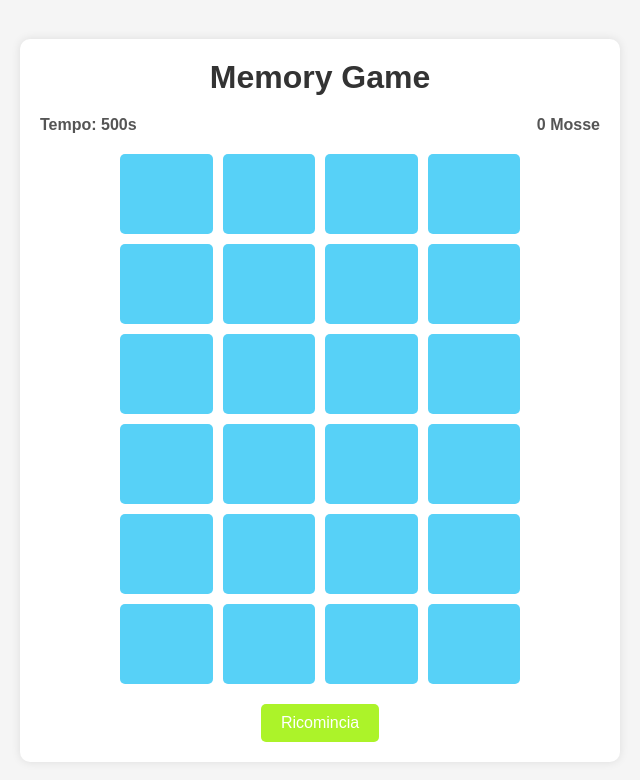
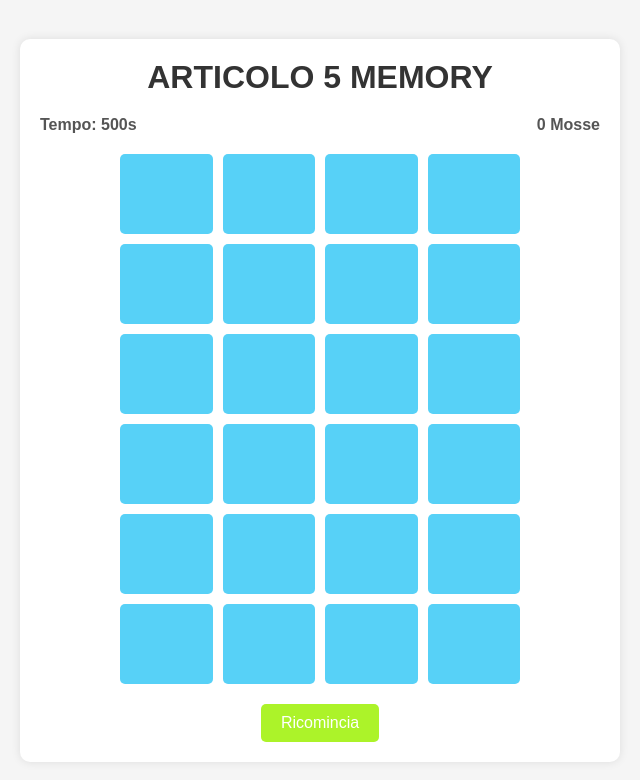
Before and after one commit to vismaras/memory_game, a plain HTML site: page index.html in a window 1280 px wide. Shown: the whole page, without its empty margins (320-960 px from the left). Drawn offline with Linux system fonts and the light colour scheme.

Commit message:
HO MODIFICATO

```diff
--- a/index.html
+++ b/index.html
@@ -8,7 +8,7 @@
 </head>
 <body>
     <div class="container">
-        <h1>Memory Game</h1>
+        <h1>ARTICOLO 5 MEMORY</h1>
         <div class="stats">
             <div class="timer">Tempo: 0s</div>
             <div class="moves">0 Mosse</div>
```
